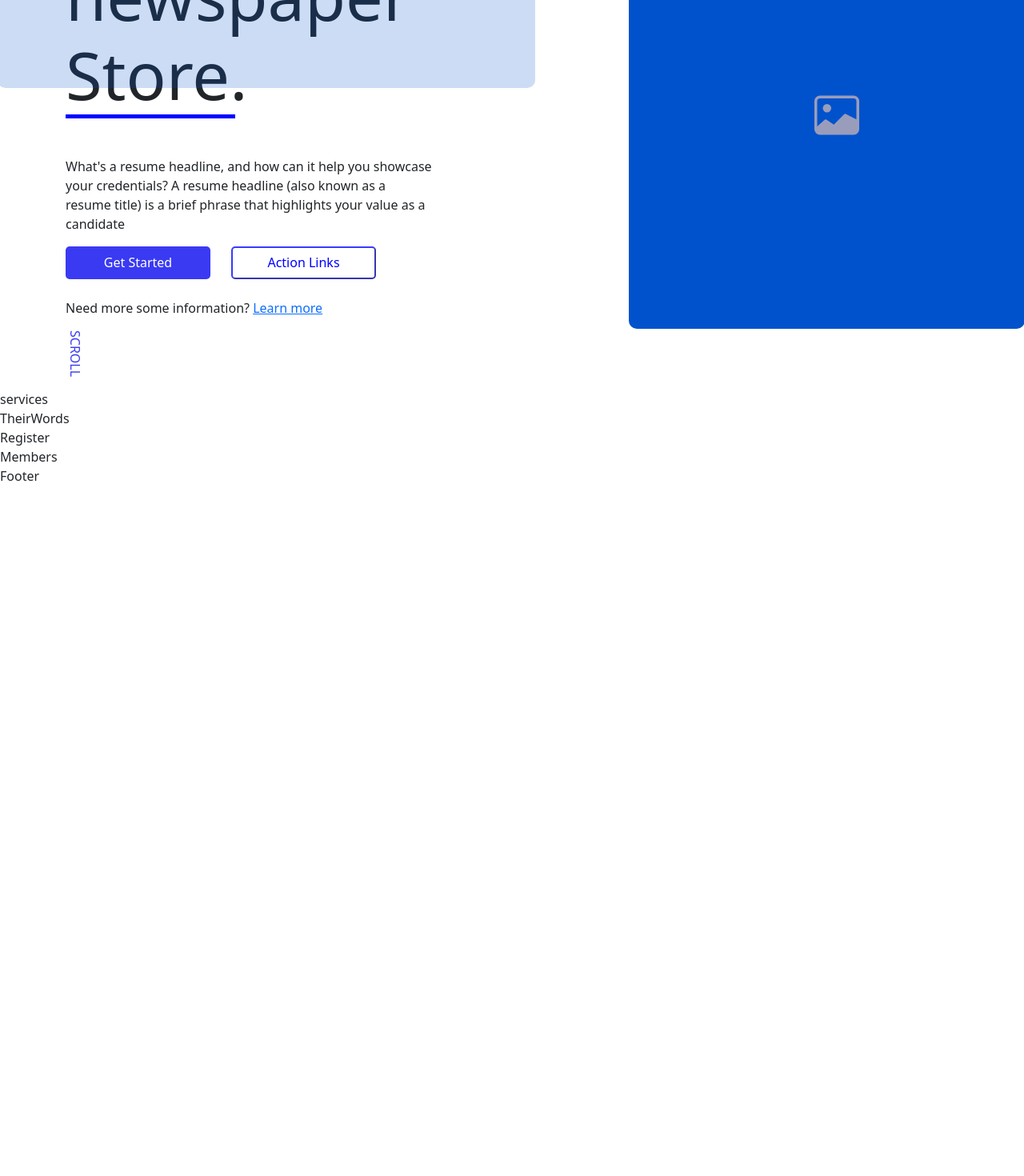
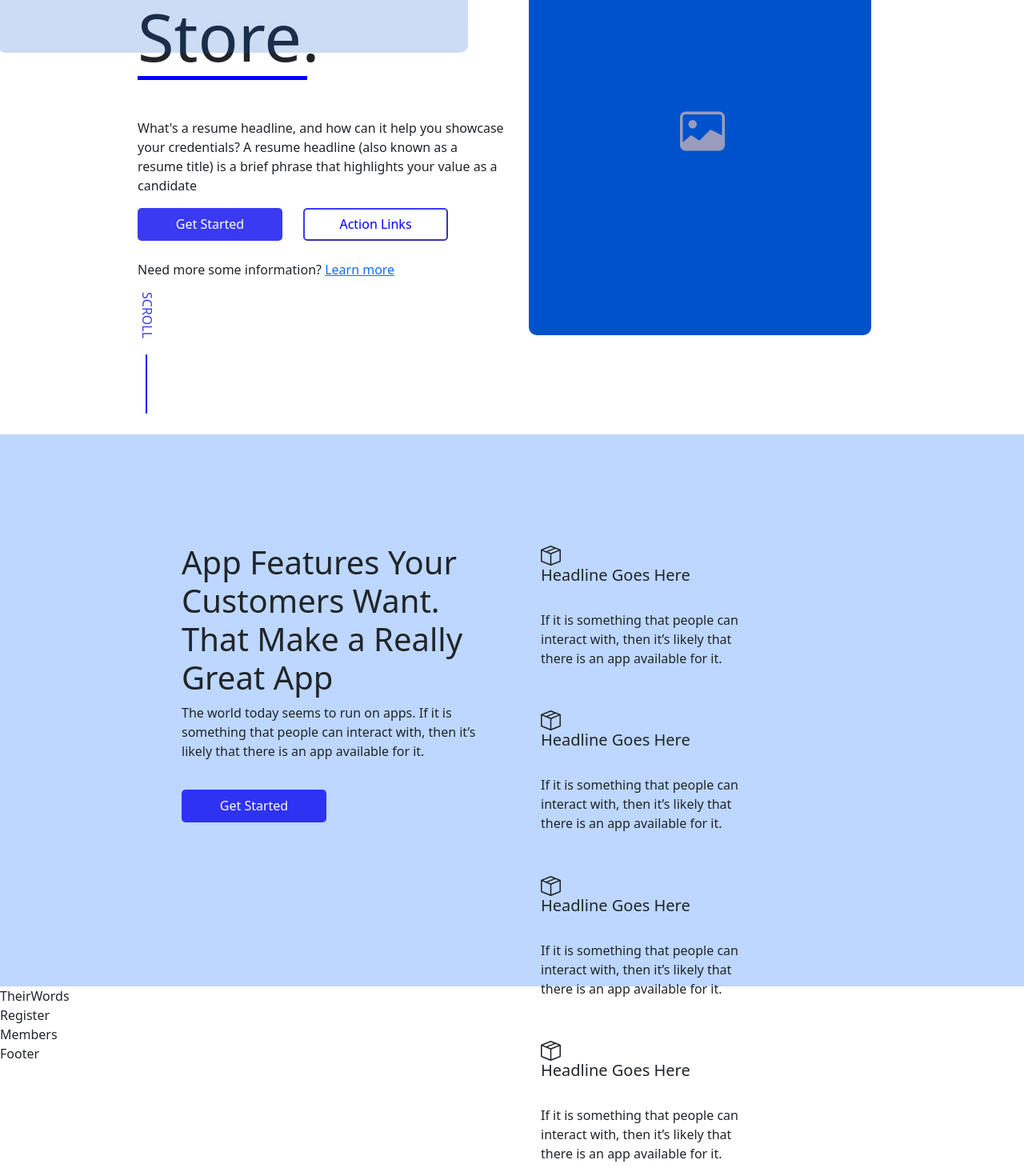
Before and after one commit to Hakan-Baglan/react-case, a React (Create React App) app: page / in a window 1280 px wide. Shown: the part 290-1760 px from the top of the page at 80% size. Before the commit the page ends 897 px from the top, so only its background shows below. Built offline with nearby package versions, Linux system fonts and the light colour scheme.

Commit message:
services

```diff
--- a/src/components/HeroBanner.css
+++ b/src/components/HeroBanner.css
@@ -2,10 +2,13 @@
    background-color: aliceblue;
 
 }
+.hero-title{
+    margin-left: 90px;
+}
 .arka{
     position: absolute;
-    width: 672px;
-    height: 400px;
+    width: 588px;
+    height: 356px;
     left: -3px;
     top: 0px;
     background: rgba(0, 82, 204, 0.2);
@@ -57,18 +60,28 @@
 }
 .img-alani{
     position: absolute;
-    width: 495px;
-    height: 549px;
-    right: -1px;
-    top: 152px;
+    width: 428px;
+    height: 473px;
+    right: 191px;
+    top: 236px;
     background: #0052CC;
     border-radius: 10px;
-
 }
 .img-alani svg{
     height: 56px;
     color: #999dbb;
     width: 100px;
-    margin-top: 254px;
-    margin-left: 210px;
+    margin-top: 190px;
+    margin-left: 167px;
+}/* Vector 1 */
+
+.scroll .cizgi{
+    background-color: blue;
+    position: absolute;
+    transform: rotate(
+90deg);
+    margin-left: -26px;
+    width: 74px;
+    height: 2px;
+    margin-top: 40px;
 }
--- a/src/components/HeroBanner.js
+++ b/src/components/HeroBanner.js
@@ -7,15 +7,15 @@ export default class HeroBanner extends Component {
           <div className="arka">
           </div>
         <div className="container">
-        <div className="col-6 hero-title mt-5">
+        <div className="hero-title">
           <h1>
             head of a <br /> newspaper <br /> <p>Store.</p>
           </h1>
 
           <p className="mt-5">
-            What's a resume headline, and how can it help you showcase <br />{" "}
+            What's a resume headline, and how can it help you showcase <br />
             your credentials? A resume headline (also known as a <br /> resume
-            title) is a brief phrase that highlights your value as a <br />{" "}
+            title) is a brief phrase that highlights your value as a <br />
             candidate
           </p>
           <div className="btns">
@@ -29,6 +29,7 @@ export default class HeroBanner extends Component {
           </div>
           <div className="scroll">
             <p>SCROLL</p>
+            <span className="cizgi"></span>
           </div>
         </div>
         <div className="img-alani">
@@ -37,7 +38,7 @@ export default class HeroBanner extends Component {
             width="16"
             height="16"
             fill="currentColor"
-            class="bi bi-image"
+            className="bi bi-image"
             viewBox="0 0 16 16"
           >
             <path d="M6.002 5.5a1.5 1.5 0 1 1-3 0 1.5 1.5 0 0 1 3 0z" />
--- a/src/components/Services.js
+++ b/src/components/Services.js
@@ -1,11 +1,113 @@
-import React, { Component } from 'react'
+import React, { Component } from "react";
+import "./services.css";
+export default class Services extends Component {
+  render() {
+    return (
+      <div className="services">
 
-export default class Services extends Component {
-    render() {
-        return (
-            <div>
-                services
+ {/* <div className="obj"></div> */}
+        <div className="row">
+
+          <div className="col-6">
+            <div className="container">
+            <div className="servis-body">
+              <div className="title">
+                <h1>
+                  App Features Your <br /> Customers Want.
+                  <br /> That Make a Really
+                  <br /> Great App
+                </h1>
+
+                <p>
+                  The world today seems to run on apps. If it is <br />
+                  something that people can interact with, then it’s
+                  <br /> likely that there is an app available for it.
+                </p>
+                <button className="btn-started">Get Started</button>
+              </div>
+              </div>
             </div>
-        )
-    }
+          </div>
+          <div className="col-6">
+            <div className="container">
+            <div className="box d-flex flex-wrap">
+                  <span>
+                    <svg
+                      xmlns="http://www.w3.org/2000/svg"
+                      width="25"
+                      height="25"
+                      fill="currentColor"
+                      class="bi bi-box-seam"
+                      viewBox="0 0 16 16"
+                    >
+                      <path d="M8.186 1.113a.5.5 0 0 0-.372 0L1.846 3.5l2.404.961L10.404 2l-2.218-.887zm3.564 1.426L5.596 5 8 5.961 14.154 3.5l-2.404-.961zm3.25 1.7-6.5 2.6v7.922l6.5-2.6V4.24zM7.5 14.762V6.838L1 4.239v7.923l6.5 2.6zM7.443.184a1.5 1.5 0 0 1 1.114 0l7.129 2.852A.5.5 0 0 1 16 3.5v8.662a1 1 0 0 1-.629.928l-7.185 2.874a.5.5 0 0 1-.372 0L.63 13.09a1 1 0 0 1-.63-.928V3.5a.5.5 0 0 1 .314-.464L7.443.184z" />
+                    </svg>
+                     <h5>Headline Goes Here</h5> <br/>
+                     <p>If it is something that people can <br/>interact with, then it’s likely that<br/> there is an app available for it. </p>
+                  </span>
+
+                  <span>
+                    <svg
+                      xmlns="http://www.w3.org/2000/svg"
+                      width="25"
+                      height="25"
+                      fill="currentColor"
+                      class="bi bi-box-seam"
+                      viewBox="0 0 16 16"
+                    >
+                      <path d="M8.186 1.113a.5.5 0 0 0-.372 0L1.846 3.5l2.404.961L10.404 2l-2.218-.887zm3.564 1.426L5.596 5 8 5.961 14.154 3.5l-2.404-.961zm3.25 1.7-6.5 2.6v7.922l6.5-2.6V4.24zM7.5 14.762V6.838L1 4.239v7.923l6.5 2.6zM7.443.184a1.5 1.5 0 0 1 1.114 0l7.129 2.852A.5.5 0 0 1 16 3.5v8.662a1 1 0 0 1-.629.928l-7.185 2.874a.5.5 0 0 1-.372 0L.63 13.09a1 1 0 0 1-.63-.928V3.5a.5.5 0 0 1 .314-.464L7.443.184z" />
+                    </svg>
+                     <h5>Headline Goes Here</h5> <br/>
+                     <p>If it is something that people can <br/>interact with, then it’s likely that<br/> there is an app available for it. </p>
+                  </span>
+                  <span>
+                    <svg
+                      xmlns="http://www.w3.org/2000/svg"
+                      width="25"
+                      height="25"
+                      fill="currentColor"
+                      class="bi bi-box-seam"
+                      viewBox="0 0 16 16"
+                    >
+                      <path d="M8.186 1.113a.5.5 0 0 0-.372 0L1.846 3.5l2.404.961L10.404 2l-2.218-.887zm3.564 1.426L5.596 5 8 5.961 14.154 3.5l-2.404-.961zm3.25 1.7-6.5 2.6v7.922l6.5-2.6V4.24zM7.5 14.762V6.838L1 4.239v7.923l6.5 2.6zM7.443.184a1.5 1.5 0 0 1 1.114 0l7.129 2.852A.5.5 0 0 1 16 3.5v8.662a1 1 0 0 1-.629.928l-7.185 2.874a.5.5 0 0 1-.372 0L.63 13.09a1 1 0 0 1-.63-.928V3.5a.5.5 0 0 1 .314-.464L7.443.184z" />
+                    </svg>
+                     <h5>Headline Goes Here</h5> <br/>
+                     <p>If it is something that people can <br/>interact with, then it’s likely that<br/> there is an app available for it. </p>
+                  </span>
+                  <span>
+                    <svg
+                      xmlns="http://www.w3.org/2000/svg"
+                      width="25"
+                      height="25"
+                      fill="currentColor"
+                      class="bi bi-box-seam"
+                      viewBox="0 0 16 16"
+                    >
+                      <path d="M8.186 1.113a.5.5 0 0 0-.372 0L1.846 3.5l2.404.961L10.404 2l-2.218-.887zm3.564 1.426L5.596 5 8 5.961 14.154 3.5l-2.404-.961zm3.25 1.7-6.5 2.6v7.922l6.5-2.6V4.24zM7.5 14.762V6.838L1 4.239v7.923l6.5 2.6zM7.443.184a1.5 1.5 0 0 1 1.114 0l7.129 2.852A.5.5 0 0 1 16 3.5v8.662a1 1 0 0 1-.629.928l-7.185 2.874a.5.5 0 0 1-.372 0L.63 13.09a1 1 0 0 1-.63-.928V3.5a.5.5 0 0 1 .314-.464L7.443.184z" />
+                    </svg>
+                     <h5>Headline Goes Here</h5> <br/>
+                     <p>If it is something that people can <br/>interact with, then it’s likely that<br/> there is an app available for it. </p>
+                  </span>
+                </div>
+            </div>
+          </div>
+
+        </div>
+        {/* <div className="container">
+
+          <div className="rectangle"></div>
+          <div className="row">
+
+
+            </div>
+          </div>
+        </div> */}
+        {/* <div className="boxs">
+               <div className="row justify-content-end">
+
+               </div>
+              </div> */}
+      </div>
+    );
+  }
 }
--- /dev/null
+++ b/src/components/services.css
@@ -0,0 +1,63 @@
+.row{
+    margin-top: 120px !important;
+
+}
+.services{
+    background-color: #bdd7fe;
+    height: 690px;
+    margin-top: 108px;
+}
+/* .title{
+    width: 36% !important;
+} */
+/* .title h1{
+    float: right;
+    margin-top: 170px;
+}
+.title p{
+    float: right;
+    margin-top: 50px;
+    font-family: unset;
+}*/
+ .title .btn-started{
+    background-color: #0d0df1cf;
+    color: white;
+    width: 181px;
+    height: 41px;
+    border-radius: 5px;
+    border: none;
+    background-color: #0d0df1cf;
+    color: white;
+    width: 181px;
+    height: 41px;
+    border-radius: 5px;
+    border:none;
+    margin-top:20px;
+}
+.title .btn-started:hover{
+    background-color: white;
+    color: blue;
+    border: 2px solid blue;
+
+}
+.servis-body{
+    margin-top: 136px;
+    margin-left: 203px;
+}
+
+.box{
+    margin-top: 102px;
+}
+.box span{
+    width: 318px;
+        margin-top: 36px;
+}
+
+
+/* .obj{    left: 225px;
+    display: flex;
+    width: 1142px;
+    height: 83px;
+    background-color: blue;
+    position: absolute;
+    border-radius: 10px;} */
```
